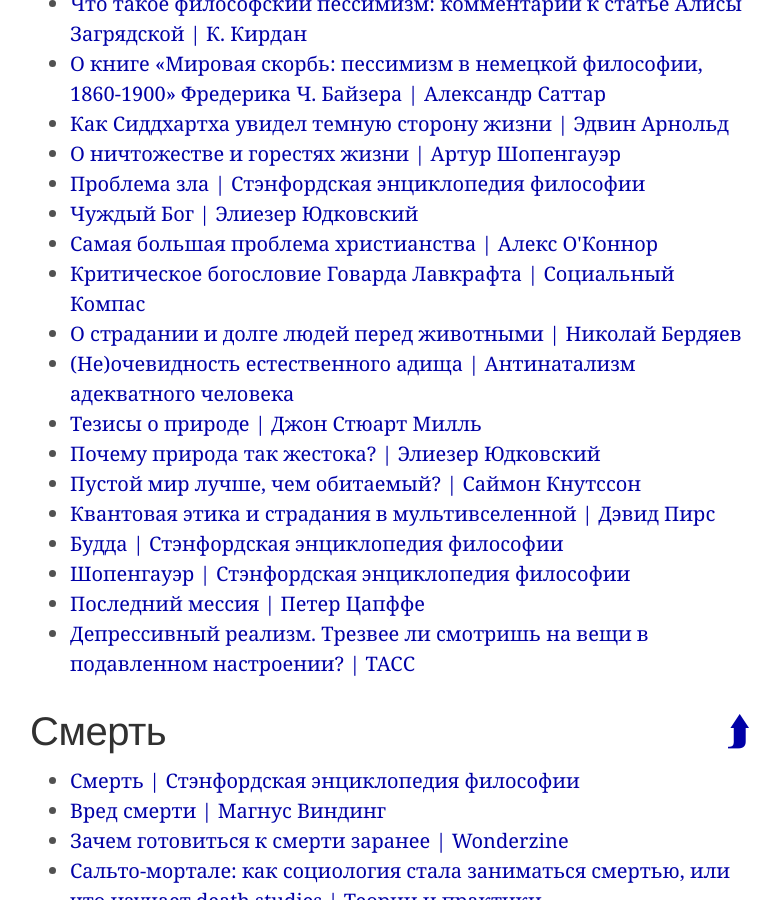
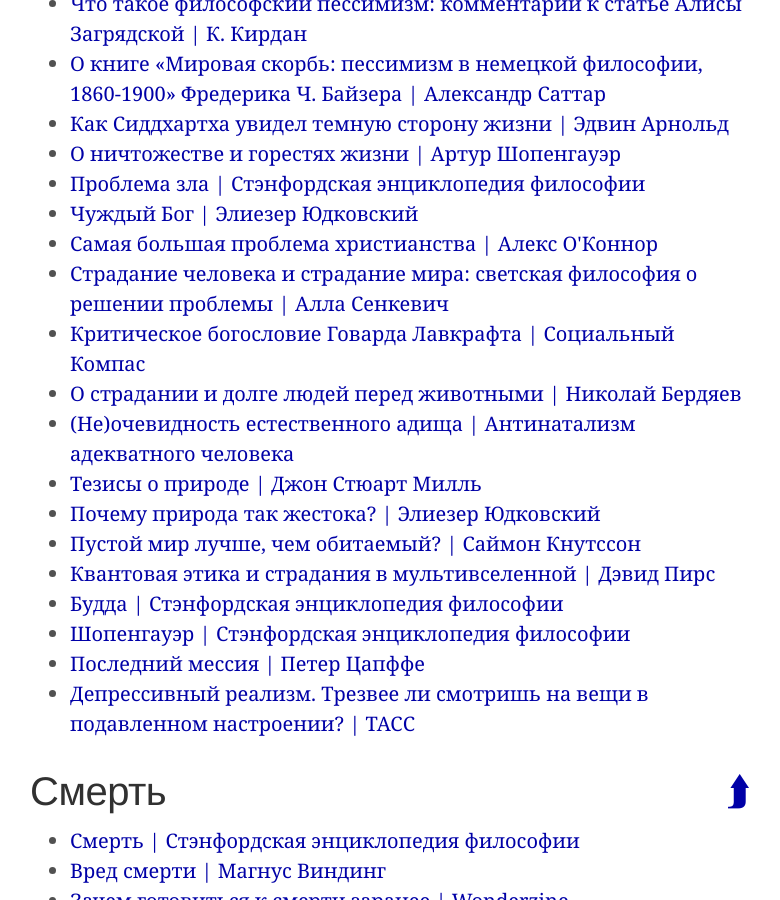
Before and after one commit to ReducingSuffering/reducingsuffering.github.io, a Jekyll site: the page built from index.md, in a window 1280 px wide and 900 px high, scrolled down 21305 px. Shown: the whole window, without its empty margins (250-1030 px from the left). Built offline with Jekyll 4.4.1, drawn with Linux system fonts in a browser that asks for light colours.

Commit message:
Update pessimism.html

```diff
--- a/_lists/pessimism.html
+++ b/_lists/pessimism.html
@@ -12,6 +12,7 @@
 - 182 # Проблема зла — Стэнфордская Энциклопедия Философии
 - 77 # Чуждый Бог — Элиезер Юдковский
 - 348 # Самая большая проблема христианства — Алекс О'Коннор
+- 580 # Страдание человека и страдание мира: светская философия о решении проблемы — Алла Сенкевич
 - 31 # Критическое богословие Говарда Лавкрафта — Социальный Компас
 - 324 # О страдании и долге людей перед животными — Николай Бердяев
 - 418 # (Не)очевидность естественного адища — Антинатализм адекватного человека
```
